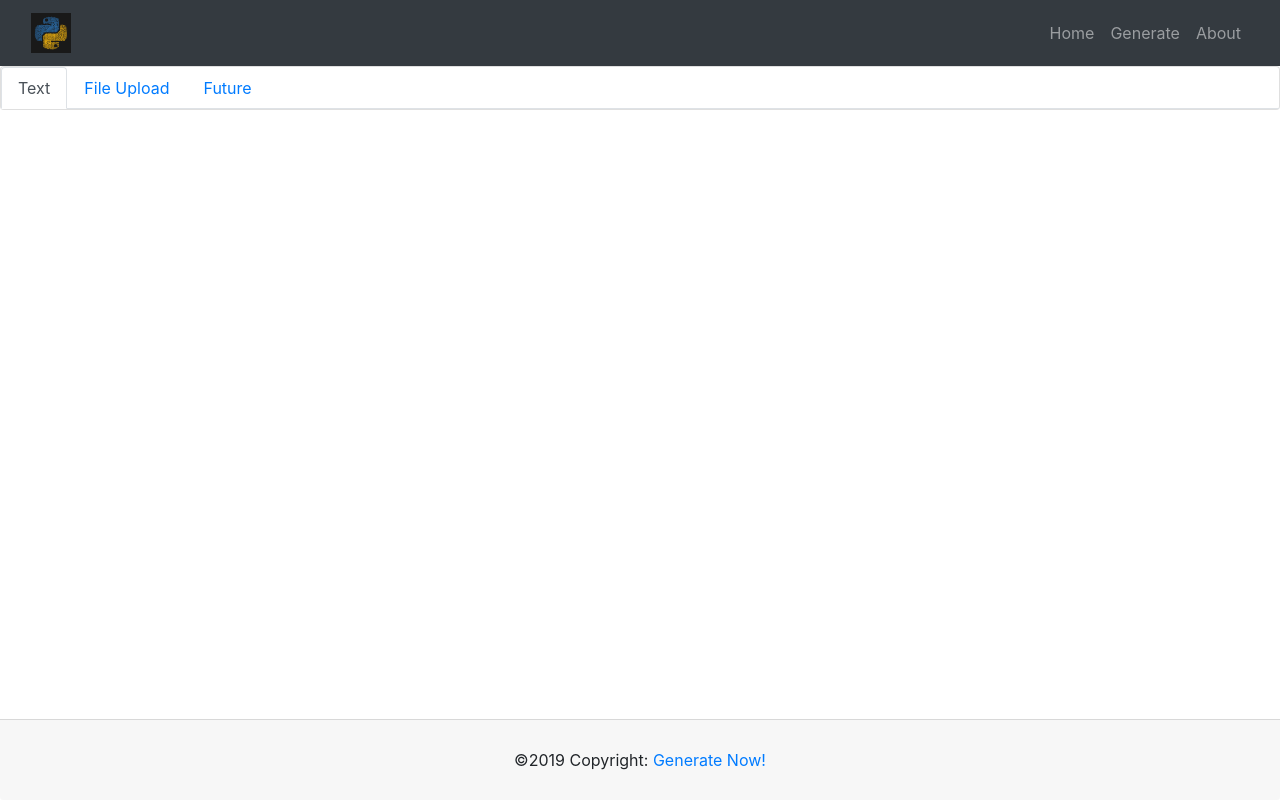
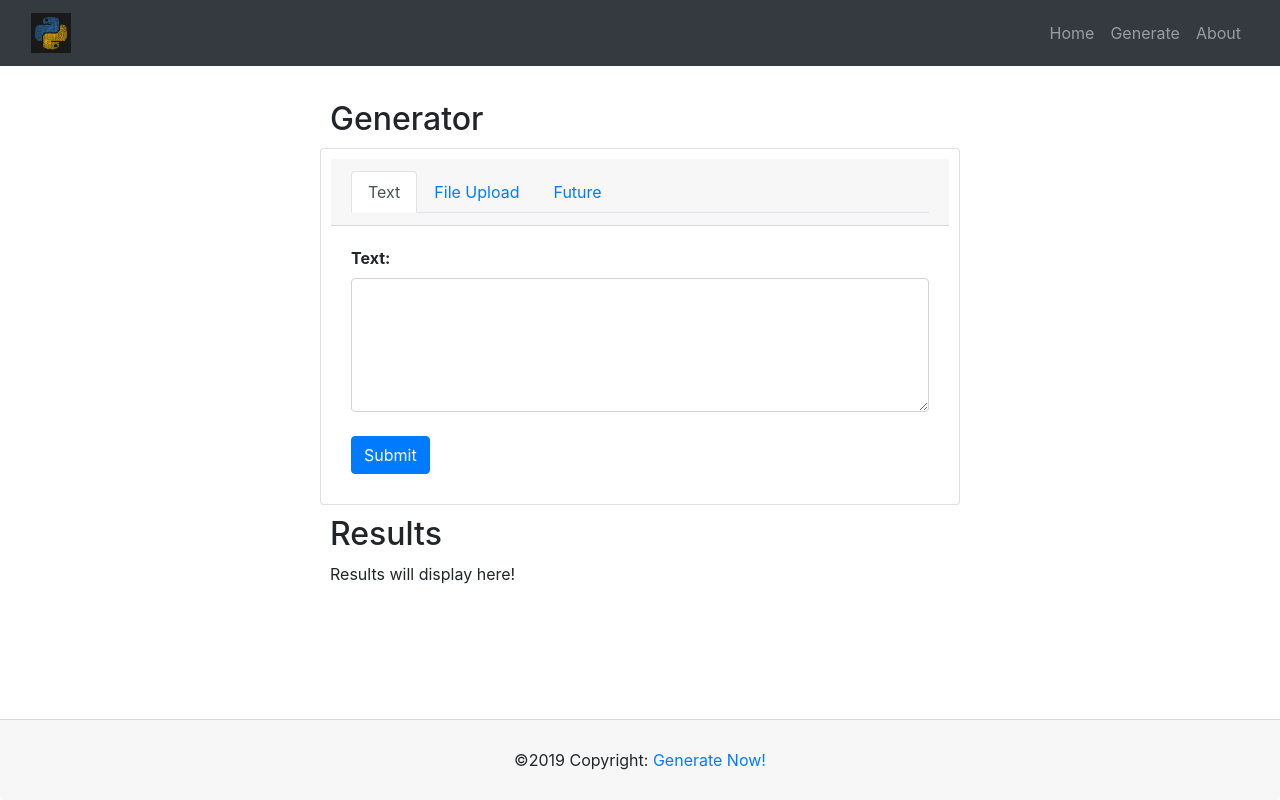
Before and after one commit to Bkhutton/WordCloud-Generator, a Flask app: page /generate.html in a window 1280 px wide. Run offline with Flask 2, Linux system fonts and the light colour scheme; some libraries are stand-ins or nearby versions.

Commit message:
Changed structure

```diff
--- a/about.html
+++ b/about.html
@@ -4,7 +4,7 @@
     <meta charset="utf8">
     <meta name="viewport" content="width=device-width, initial-scale=1, shrink-to-fit=no">
 
-    <title>WordCloud Generator</title>
+    <link rel="stylesheet" type="text/css" href="static/main.css">
 
     <!-- Latest compiled and minified CSS -->
     <link rel="stylesheet" href="https://maxcdn.bootstrapcdn.com/bootstrap/4.3.1/css/bootstrap.min.css">
--- a/app.py
+++ b/app.py
@@ -1,12 +1,15 @@
-from flask import Flask, Response, render_template
+from flask import Flask
+from flask import Response
+from flask import request
+from flask import render_template
 import logging as log
 
 app = Flask(__name__)
 
-def standard_page(html_file, page_title):
+def standard_page(html_file,title):
     content = ''
 
-    content = content + render_template('header.html', page_title=page_title)
+    content = content + render_template('header.html', title=title)
 
     with open(html_file) as index:
         content = content + index.read()
@@ -17,12 +20,25 @@ def standard_page(html_file, page_title):
 
 @app.route('/')
 def index():
-    content = standard_page('index.html', 'Home')
+    content = standard_page('index.html', "Home")
     return Response(content, mimetype='text/html')
 
-@app.route('/generate.html')
+@app.route('/generate.html', methods=['POST', 'GET'])
 def generate():
-    content = standard_page('generate.html', 'Generate')
+    if 'POST' == request.method:
+        raw_input = request.form['input_text']
+        results = raw_input
+    else:
+        results = 'Results will display here!'
+
+    content = ''
+
+    content = content + render_template('header.html', title='Generate')
+
+    content = content + render_template('generate.html', results=results)
+
+    content = content + render_template('footer.html')
+
     return Response(content, mimetype='text/html')
 
 @app.route('/about.html')
--- a/generate.html
+++ /dev/null
@@ -1,52 +0,0 @@
-<!DOCTYPE html>
-<html lang="en">
-<head>
-    <meta charset="utf8">
-    <meta name="viewport" content="width=device-width, initial-scale=1, shrink-to-fit=no">
-
-    <title>WordCloud Generator</title>
-
-    <!-- Latest compiled and minified CSS -->
-    <link rel="stylesheet" href="https://maxcdn.bootstrapcdn.com/bootstrap/4.3.1/css/bootstrap.min.css">
-
-    <!-- jQuery library -->
-    <script src="https://ajax.googleapis.com/ajax/libs/jquery/3.3.1/jquery.min.js"></script>
-
-    <!-- Popper JS -->
-    <script src="https://cdnjs.cloudflare.com/ajax/libs/popper.js/1.14.7/umd/popper.min.js"></script>
-
-    <!-- Latest compiled JavaScript -->
-    <script src="https://maxcdn.bootstrapcdn.com/bootstrap/4.3.1/js/bootstrap.min.js"></script>
-</head>
-
-<body>
-
-    <div class="card">
-            <ul class="nav nav-tabs">
-                <li class="nav-item">
-                    <a class="nav-link active" data-toggle="tab" href="#text">Text</a>
-                </li>
-                <li class="nav-item">
-                    <a class="nav-link" data-toggle="tab" href="#upload">File Upload</a>
-                </li>
-                <li class="nav-item">
-                    <a class="nav-link" data-toggle="tab" href="#future">Future</a>
-                </li>
-                </ul>
-        </div>
-        <div class="container-fluid">
-            <div class="tab-content">
-                <div role="tabpanel" class="tab-pane fade in active" id="text">
-                <textarea></textarea>
-                </div>
-                <div role="tabpanel" class="tab-pane fade" id="upload">
-                <div class="alert alert-info">File Upload</div>
-                </div>
-                <div role="tabpanel" class="tab-pane fade" id="future">
-                <div class="alert alert-info">Future</div>
-                </div>
-            </div>
-        </div>
-
-</body>
-</html>
--- a/static/footer.css
+++ b/static/main.css
@@ -4,3 +4,9 @@
     bottom: 0;
     width: 100%;
 }
+
+.center {
+    margin: auto;
+    width: 50%;
+    padding: 10px;
+}
--- a/templates/footer.html
+++ b/templates/footer.html
@@ -1,5 +1,5 @@
 <html>
-<link rel="stylesheet" type="text/css" href="static/footer.css">
+<link rel="stylesheet" type="text/css" href="static/mainj.css">
     <!-- Footer -->
     <div class="footer card-footer">
             <!-- Copyright -->
--- /dev/null
+++ b/templates/generate.html
@@ -0,0 +1,69 @@
+<!DOCTYPE html>
+<html lang="en">
+<head>
+    <meta charset="utf8">
+    <meta name="viewport" content="width=device-width, initial-scale=1, shrink-to-fit=no">
+
+    <link rel="stylesheet" type="text/css" href="static/main.css">
+
+    <!-- Latest compiled and minified CSS -->
+    <link rel="stylesheet" href="https://maxcdn.bootstrapcdn.com/bootstrap/4.3.1/css/bootstrap.min.css">
+
+    <!-- jQuery library -->
+    <script src="https://ajax.googleapis.com/ajax/libs/jquery/3.3.1/jquery.min.js"></script>
+
+    <!-- Popper JS -->
+    <script src="https://cdnjs.cloudflare.com/ajax/libs/popper.js/1.14.7/umd/popper.min.js"></script>
+
+    <!-- Latest compiled JavaScript -->
+    <script src="https://maxcdn.bootstrapcdn.com/bootstrap/4.3.1/js/bootstrap.min.js"></script>
+</head>
+
+<body>
+<br>
+
+<h2 class="center">Generator</h2>
+<div class="card center">
+    <div class="card-header">
+        <ul class="nav nav-tabs">
+            <li class="nav-item">
+                <a class="nav-link active" data-toggle="tab" href="#text">Text</a>
+            </li>
+            <li class="nav-item">
+                <a class="nav-link" data-toggle="tab" href="#upload">File Upload</a>
+            </li>
+            <li class="nav-item">
+                <a class="nav-link" data-toggle="tab" href="#future">Future</a>
+            </li>
+        </ul>
+    </div>
+    <div class="card-body">
+        <div class="tab-content">
+            <div role="tabpanel" class="tab-pane active" id="text">
+                <label for="text"><b>Text:</b></label>
+                <textarea class="form-control" rows="5" name="input_text"></textarea>
+            </div>
+            <div role="tabpanel" class="tab-pane fade" id="upload">
+                <div class="form-group">
+                    <label for="fileupload"><b>CSV Upload:</b></label>
+                    <br><br>
+                    <input type="file" class="form-control-file" id="file">
+                    <br><br>
+                    <input class="btn btn-primary" type="submit" value="Submit">
+                </div>
+            </div>
+            <div role="tabpanel" class="tab-pane fade" id="future">
+            <div class="alert alert-info">Future submission options</div>
+            </div>
+        </div>
+        <br>
+            <input class="btn btn-primary" type="submit" value="Submit">
+    </div>
+</div>
+<div class="center">
+    <h2>Results</h2>
+    <p>{{results}}</p>
+</div>
+
+</body>
+</html>
--- a/templates/header.html
+++ b/templates/header.html
@@ -1,3 +1,4 @@
+<title>WordCloud | {{title}}</title>
 <!-- Navagation Bar -->
 <nav class="navbar navbar-expand-sm bg-dark navbar-dark">
     <div class="container-fluid">
```
Also changed, not shown: index.html (+10 -4 lines).
